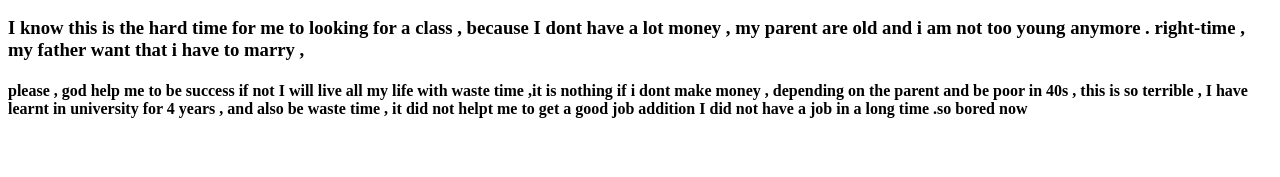
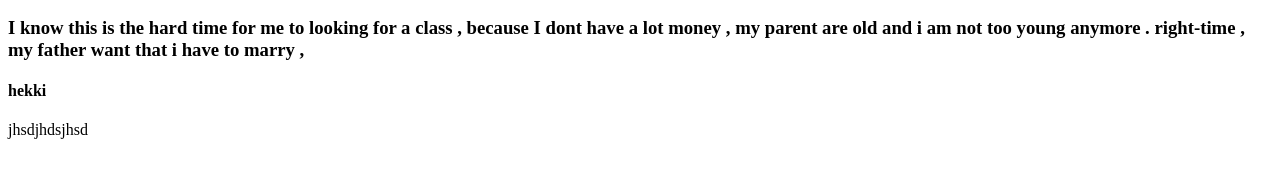
Before and after one commit to quanghieu1989/hello-world, a plain HTML site: page Desktop/folder2/index.html in a window 1280 px wide. Shown: the part 137-314 px from the top of the page. Drawn offline with Linux system fonts and the light colour scheme.

Commit message:
Updated index.html with a new line

```diff
--- a/Desktop/folder2/index.html
+++ b/Desktop/folder2/index.html
@@ -10,6 +10,7 @@
     <h1>hello everyone I am hieu , and I am from hai phong vietnam </h1>
     <h2>hello I am hieu , new I am 32 years old , i want to be wed deverloper in short time , i have solid basic background of english reading and writing , math , thinking logic , these tools are basic background for me to learn IT well !</h2>
     <h3>I know this is the hard time for me to looking for a class , because I dont have a lot money , my parent are old and i am not too young anymore . right-time , my father want that i have to marry , </h3>
-    <h4>please , god help me to be success if not I will live all my life with waste time ,it is nothing if i dont make money , depending on the parent and be  poor in 40s , this is so terrible , I have learnt in university for 4 years , and also be waste time , it did not helpt me to get a good job addition I did not have a job in a long time .so bored now  </h4>
+    <h4>hekki</h4>
+    <p>jhsdjhdsjhsd</p>
 </body>
 </html>
```
